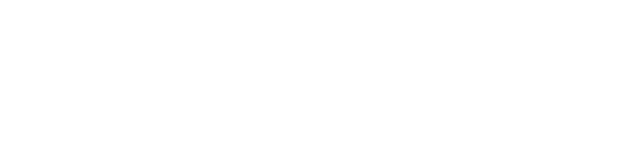
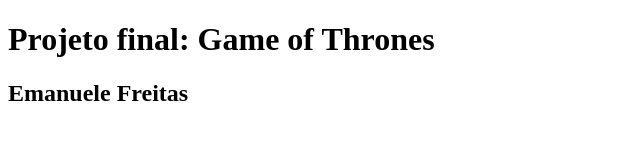
Before and after one commit to EmanueleFreitas/Projeto_Final, a plain HTML site: page Index.html in a window 1280 px wide. Shown: the whole page, without its empty margins (0-640 px from the left). Drawn offline with Linux system fonts and the light colour scheme.

Commit message:
Projeto Final

```diff
--- a/Index.html
+++ b/Index.html
@@ -7,6 +7,7 @@
     <title>Projeto Final</title>
 <head>
 <body>
-
+    <h1>Projeto final: Game of Thrones</h1>
+    <h2>Emanuele Freitas</h2>
 </body>
 </html>
```
